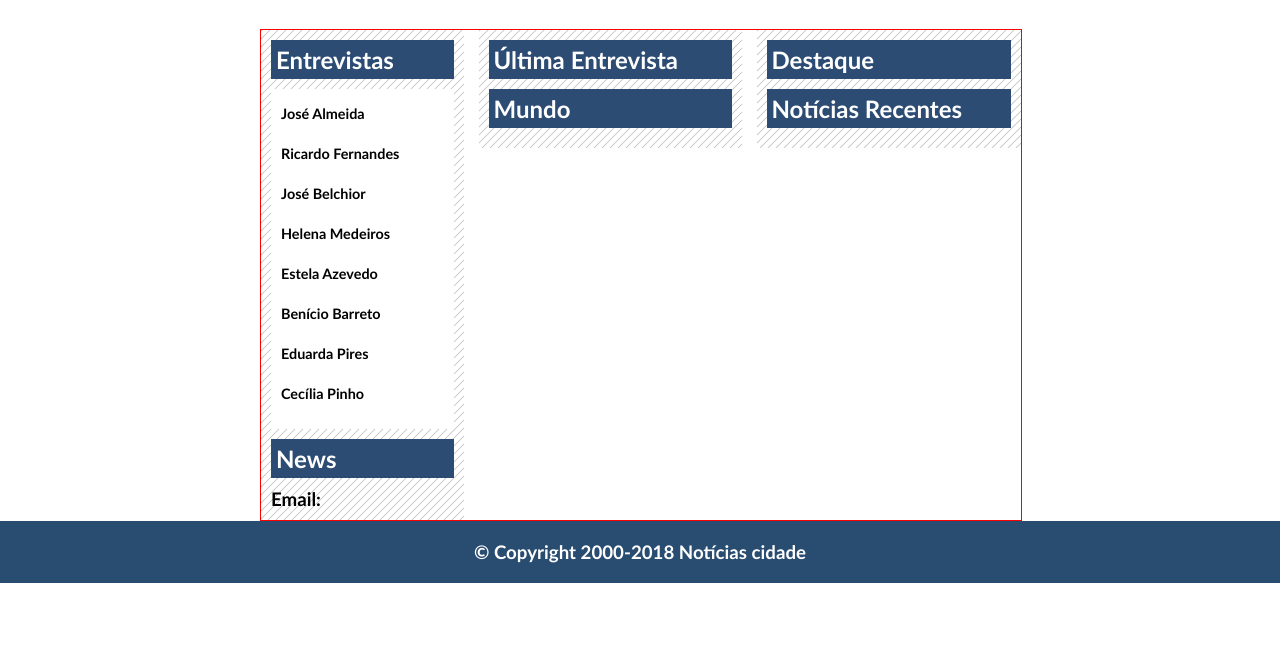
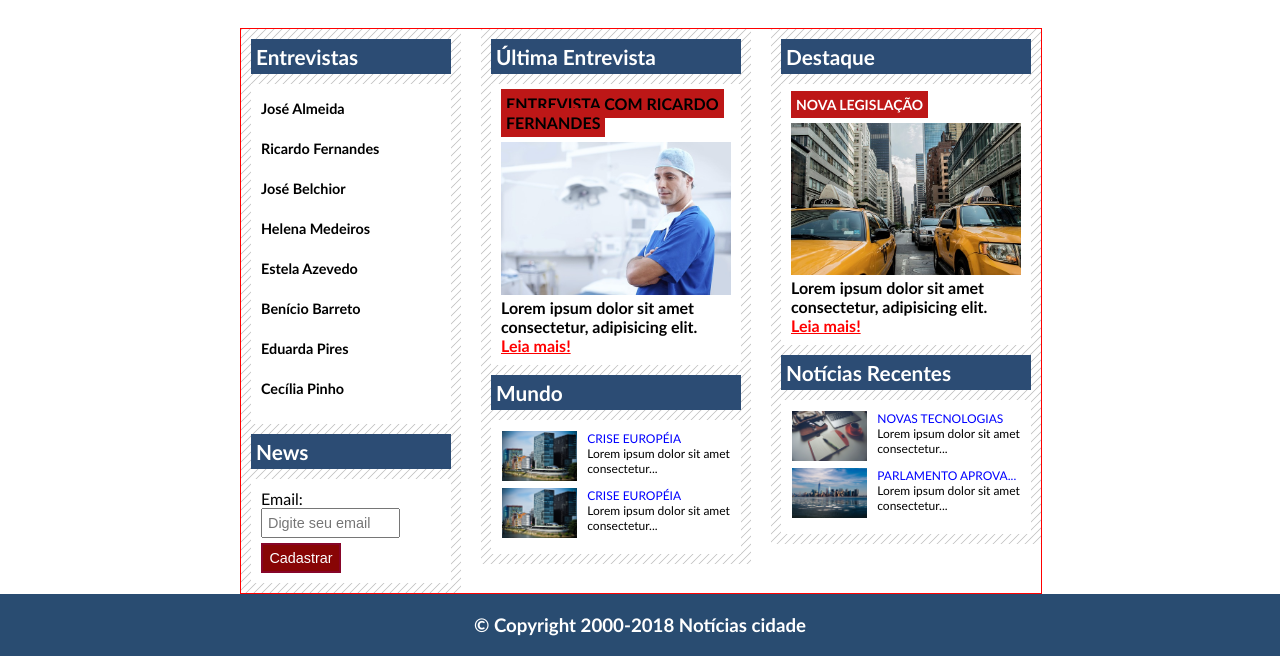
Before and after one commit to Allanpt/Noticias_cidade, a plain HTML site: page index.html in a window 1280 px wide. Shown: the part 231-887 px from the top of the page. Before the commit the page ends 814 px from the top, so only its background shows below. Drawn offline with Linux system fonts and the light colour scheme.

Commit message:
Div "Mundo" e Div "Notícias Recentes"

```diff
--- a/index.html
+++ b/index.html
@@ -28,7 +28,7 @@
             <div id="barra-lateral-esquerda">
                 <div id="entrevistas">
                     <h1>Entrevistas</h1>
-                    <ul>
+                    <ul class="fundo-branco">
                         <li><a href="">José Almeida</a></li>
                         <li><a href="">Ricardo Fernandes</a></li>
                         <li><a href="">José Belchior</a></li>
@@ -41,23 +41,75 @@
                 </div>
                 <div id="news">
                     <h1>News</h1>
-                    <h3>Email: </h3>
+                    <form class="fundo-branco">
+                        <div>
+                            <label for="email">Email:</label>
+                            <input type="text" name="email" id="email" placeholder="Digite seu email">
+                            <input class="submit" type="submit" value="Cadastrar">
+                        </div>
+                    </form>
                 </div>
             </div>
             <div id="barra-centro">
                 <div id="ultima-entrevista">
                     <h1>Última Entrevista</h1>
+                    <div class="fundo-branco">
+                        <h4>ENTREVISTA COM RICARDO </h4>
+                        <h4>FERNANDES</h4>
+                        <img src="/assets/doutor.jpg" alt="doutor">
+                        <span>Lorem ipsum dolor sit amet consectetur, adipisicing elit.</span> <br>
+                        <a href="">Leia mais!</a>
+                    </div>
                 </div>
                 <div id="mundo">
                     <h1>Mundo</h1>
+                    <div class="fundo-branco">
+                        <a href=""class="post">
+                            <img src="/assets/mundo.jpg" alt="cidade">
+                            <div class="letras">
+                                <span class="titulo" >CRISE EUROPÉIA</span>
+                                <p class="frase">Lorem ipsum dolor sit amet consectetur...</p>
+                            </div>
+                        </a>
+                        <a href=""class="post">
+                            <img src="/assets/mundo.jpg" alt="cidade">
+                            <div class="letras">
+                                <span class="titulo" >CRISE EUROPÉIA</span>
+                                <p class="frase">Lorem ipsum dolor sit amet consectetur...</p>
+                            </div>
+                        </a>
+                    </div>
                 </div>
             </div>
             <div id="barra-lateral-direita">
                 <div id="destaque">
                     <h1>Destaque</h1>
+                    <div class="fundo-branco">
+                        <h4>NOVA LEGISLAÇÃO</h4>
+                        <img src="/assets/taxi.jpg" alt="taxis">
+                        <span>Lorem ipsum dolor sit amet consectetur, adipisicing elit.</span> <br>
+                        <a href="">Leia mais!</a>
+
+                    </div>
                 </div>
                 <div id="noticias-recentes">
                     <h1>Notícias Recentes</h1>
+                    <div class="fundo-branco">
+                        <a href=""class="post">
+                            <img src="/assets/tecnologia.jpg" alt="tecnologia">
+                            <div class="letras">
+                                <span class="titulo" >NOVAS TECNOLOGIAS</span>
+                                <p class="frase">Lorem ipsum dolor sit amet consectetur...</p>
+                            </div>
+                        </a>
+                        <a href=""class="post">
+                            <img src="/assets/cidade.jpg" alt="cidade">
+                            <div class="letras">
+                                <span class="titulo" >PARLAMENTO APROVA...</span>
+                               <p class="frase">Lorem ipsum dolor sit amet consectetur...</p>
+                            </div>
+                        </a>
+                    </div>
                 </div>
             </div>
         </main>
--- a/style.css
+++ b/style.css
@@ -17,16 +17,16 @@ a {
 a:link , a:visited {
     color: black;
 }
+label {
+    cursor: pointer;
+    display: block;
+}
 #container {
-    width: 760px;
+    width: 800px;
     margin: 0 auto;
-
 }
 /*Cabeçalho*/
-#header {
-    border: 1px solid red;
 
-}
 #header .noticias-cidade-logo {
     display: block;
     float: left;
@@ -65,10 +65,15 @@ a:link , a:visited {
     clear: both;
     border: 1px solid red;
     float: left;
-    width: 760px;
+    width: 100%;
+
+}
+.fundo-branco {
+    background-color: #fff;
+    padding: 10px;
 }
 #main h1{
-    font-size: 1.5em;
+    font-size: 1.3em;
     color: #fff;
     background-color: #2c4c74;
     padding: 5px;
@@ -76,27 +81,27 @@ a:link , a:visited {
 }
 #main #barra-lateral-esquerda {
     float: left;
-    width: 182.5px;
+    width: 200px;
     background: url(/assets/fundo-caixa.png);
     padding: 10px;
-    margin-right: 15px;
+    margin-right: 20px;
 }
 #main #barra-centro{
     float: left;
-    width: 243px;
+    width: 250px;
     background: url(/assets/fundo-caixa.png);
     padding: 10px;
-    margin-right: 15px;
+    margin-right: 20px;
 }
 #main #barra-lateral-direita {
     float: left;
-    width: 244px;
+    width: 250px;
     background: url(/assets/fundo-caixa.png);
     padding: 10px;
 
 }
+/*Barra lateral esquerda*/
 #entrevistas ul {
-    background-color: #fff;
     padding: 10px;
 }
 #entrevistas ul li{
@@ -116,7 +121,118 @@ a:link , a:visited {
 #news, #mundo, #noticias-recentes{
     margin-top: 10px;
 }
+#news form {
+    padding: 10px;
+}
+#news input {
+    padding: 5px;
+    width: 125px;
+    font-size: 0.9em;
+}
+#news input.submit {
+    width: 80px;
+    color: #fff;
+    background-color: rgb(136, 5, 5);
+    border: 2px solid #870529;
+    margin-top: 5px;
+}
+/*Barra do centro*/
+#ultima-entrevista h4 {
+    padding: 5px;
+    font-weight: 800;
+    font-size: 16px;
+    display: inline;
+    background-color: rgb(189, 23, 23);
+}
+#ultima-entrevista img{
+    width: 100%;
+    margin-top: 10px;
+}
+#ultima-entrevista span {
+    font-weight: 600;
+}
+#ultima-entrevista a{
+    color: red;
+    text-decoration: underline;
+    font-weight: 700;
+}
 
+#mundo .post img{
+    width: 33%;
+}
+#mundo a{
+    display: block;
+    border: 1px solid #fff;
+    margin-bottom: 10px;
+}
+#mundo a:hover{
+    border: #870529 1px solid;
+}
+
+#mundo img {
+    float: left;
+    margin-right: 10px;
+}
+
+#mundo .post .titulo{
+    display: block;
+    color: blue;
+    font-size: 12px;
+    margin-left: -30px;
+}
+#mundo .post .frase {
+    font-size: 12px;
+
+}
+
+/*Barra lateral direita*/
+#destaque h4 {
+    color: #fff;
+    padding: 5px;
+    font-weight: 800;
+    font-size: 14px;
+    display: inline;
+    background-color: rgb(189, 23, 23);
+}
+#destaque img{
+    margin-top: 10px;
+    width: 100%;
+}
+#destaque span {
+    font-weight: 600;
+}
+#destaque a{
+    color: red;
+    text-decoration: underline;
+    font-weight: 700;
+}
+#noticias-recentes .post img{
+    width: 33%;
+}
+#noticias-recentes a{
+    display: block;
+    border: 1px solid #fff;
+    margin-bottom: 10px;
+}
+#noticias-recentes a:hover {
+    border: 1px solid #870529;
+}
+
+#noticias-recentes img {
+    float: left;
+    margin-right: 10px;
+}
+
+#noticias-recentes .post .titulo{
+    display: block;
+    color: blue;
+    font-size: 12px;
+    margin-left: -30px;
+}
+#noticias-recentes .post .frase {
+    font-size: 12px;
+
+}
 /*Rodapé*/
 #footer {
     clear: both;
```
